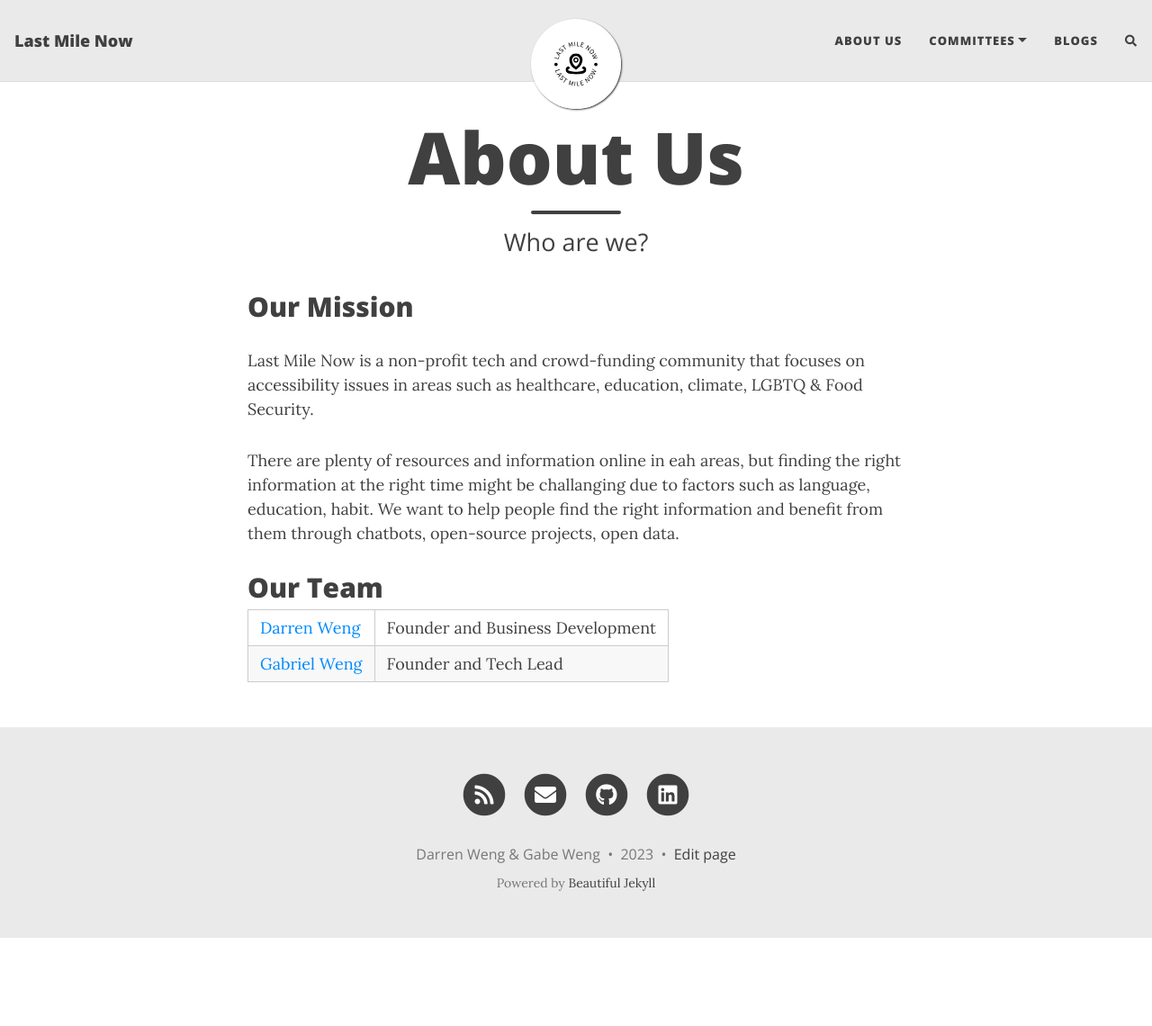
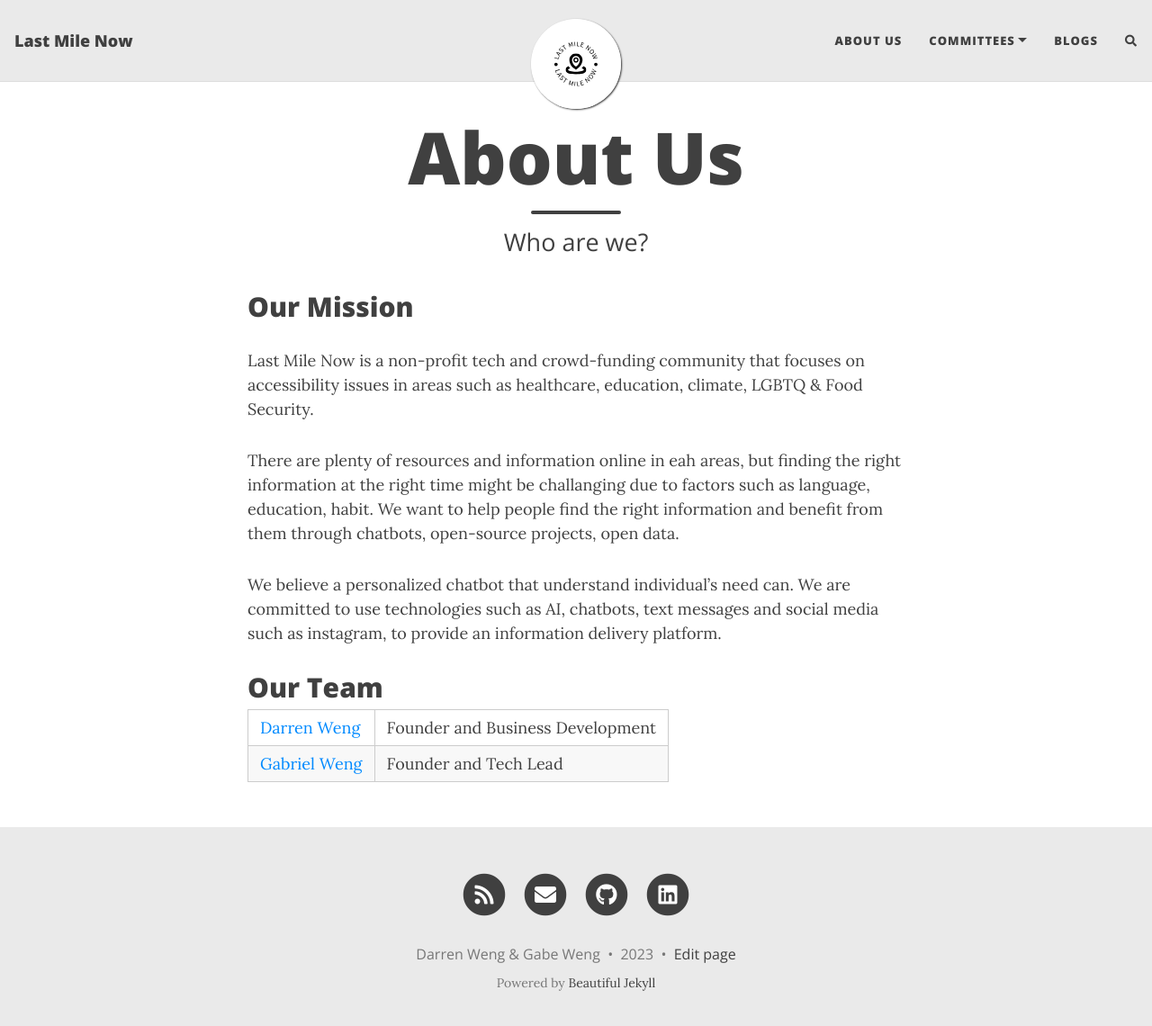
Before and after one commit to LastMileNow/lastmilenow.github.io, a Jekyll site: the page built from about.md, in a window 1280 px wide and 1153 px high. Shown: the top 1140 px of the window at 90% size. Built offline with Jekyll 4.4.1, drawn with Linux system fonts in a browser that asks for light colours; nearby versions of some CDN libraries; comment, search, counter and statistics services are not loaded.

Commit message:
mission, more

```diff
--- a/about.md
+++ b/about.md
@@ -11,6 +11,7 @@ Last Mile Now is a non-profit tech and crowd-funding community that focuses on a
 
 There are plenty of resources and information online in eah areas, but finding the right information at the right time might be challanging due to factors such as language, education, habit.  We want to help people find the right information and benefit from them through chatbots, open-source projects, open data.
 
+We believe a personalized chatbot that understand individual's need can.  We are committed to use technologies such as AI, chatbots, text messages and social media such as instagram, to provide an information delivery platform.
 
 
 ## Our Team
```
